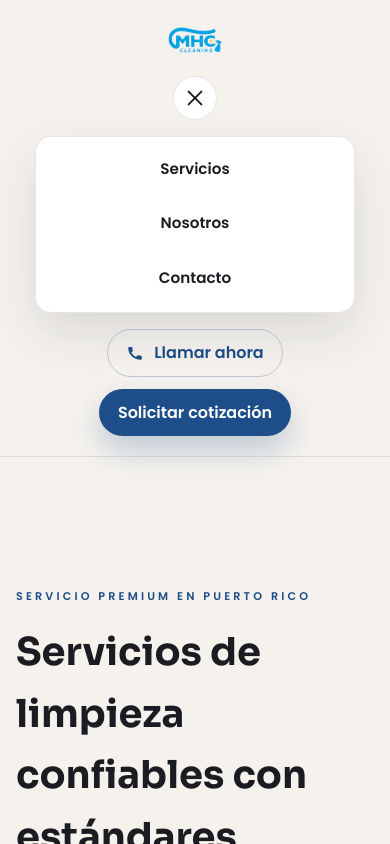
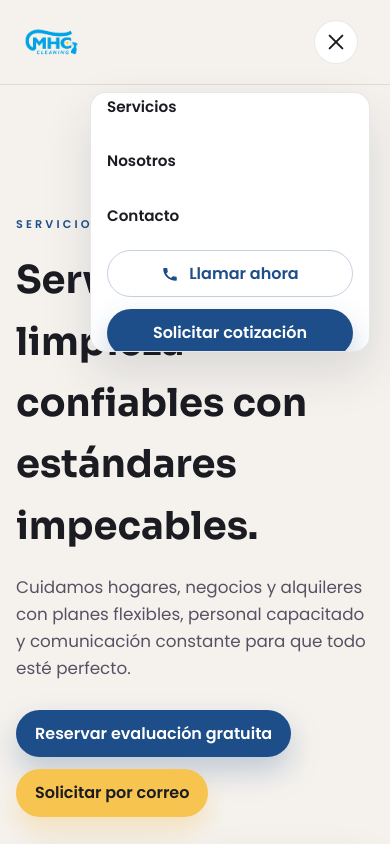
Before and after one commit to velillajoseph/MHC_CLEANING, a React (Vite) app in the folder mhc-cleaning/: page / in a window 390 px wide. Both pictures are taken after a click on the button "Abrir menú". Shown: the top 844 px of the page. Built offline with nearby package versions, Linux system fonts and the light colour scheme.

Commit message:
Move header actions into mobile menu

```diff
--- a/mhc-cleaning/src/components/Header.tsx
+++ b/mhc-cleaning/src/components/Header.tsx
@@ -30,6 +30,7 @@ export const Header = () => {
           className={`nav ${isMenuOpen ? "is-open" : ""}`}
           aria-label="Primary"
         >
+          <div className="nav-links">
             <a
               href="#services"
               className="nav-link"
@@ -51,7 +52,7 @@ export const Header = () => {
             >
               Contacto
             </a>
-        </nav>
+          </div>
           <div className="header-actions">
             <a className="button button-ghost button-icon" href="tel:+19392573875">
               <svg
@@ -71,6 +72,7 @@ export const Header = () => {
               Solicitar cotización
             </a>
           </div>
+        </nav>
       </div>
     </header>
   );
--- a/mhc-cleaning/styles.css
+++ b/mhc-cleaning/styles.css
@@ -118,6 +118,12 @@ button {
 .nav {
   display: flex;
   justify-content: center;
+  gap: 20px;
+}
+
+.nav-links {
+  display: flex;
+  align-items: center;
   gap: 20px;
 }
 
@@ -630,16 +636,17 @@ button {
 
 @media (max-width: 900px) {
   .header-content {
-    grid-template-columns: 1fr;
-    text-align: center;
-    justify-items: center;
+    grid-template-columns: auto 1fr auto;
+    align-items: center;
+    text-align: left;
+    justify-items: stretch;
     gap: 16px;
   }
 
   .brand {
-    flex-direction: column;
+    flex-direction: row;
     align-items: center;
-    gap: 8px;
+    gap: 0;
   }
 
   .brand-wordmark {
@@ -649,8 +656,8 @@ button {
 
   .nav {
     flex-direction: column;
-    align-items: center;
-    width: min(100%, 320px);
+    align-items: stretch;
+    width: min(100%, 280px);
     gap: 12px;
     padding: 12px 16px;
     border-radius: var(--radius-md);
@@ -663,6 +670,10 @@ button {
     overflow: hidden;
     pointer-events: none;
     transition: max-height 0.35s ease, opacity 0.25s ease, transform 0.35s ease;
+    position: absolute;
+    right: 20px;
+    top: calc(100% + 8px);
+    text-align: left;
   }
 
   .nav.is-open {
@@ -672,8 +683,15 @@ button {
     pointer-events: auto;
   }
 
+  .nav-links {
+    flex-direction: column;
+    align-items: flex-start;
+    gap: 12px;
+  }
+
   .nav-toggle {
     display: inline-flex;
+    justify-self: end;
   }
 
   .nav-toggle[aria-expanded="true"] .nav-toggle-icon {
@@ -692,8 +710,8 @@ button {
   }
 
   .header-actions {
-    justify-content: center;
-    flex-wrap: wrap;
+    flex-direction: column;
+    align-items: stretch;
   }
 
   .about-metrics {
```
Lines whose indentation alone changed are shown as unchanged.
